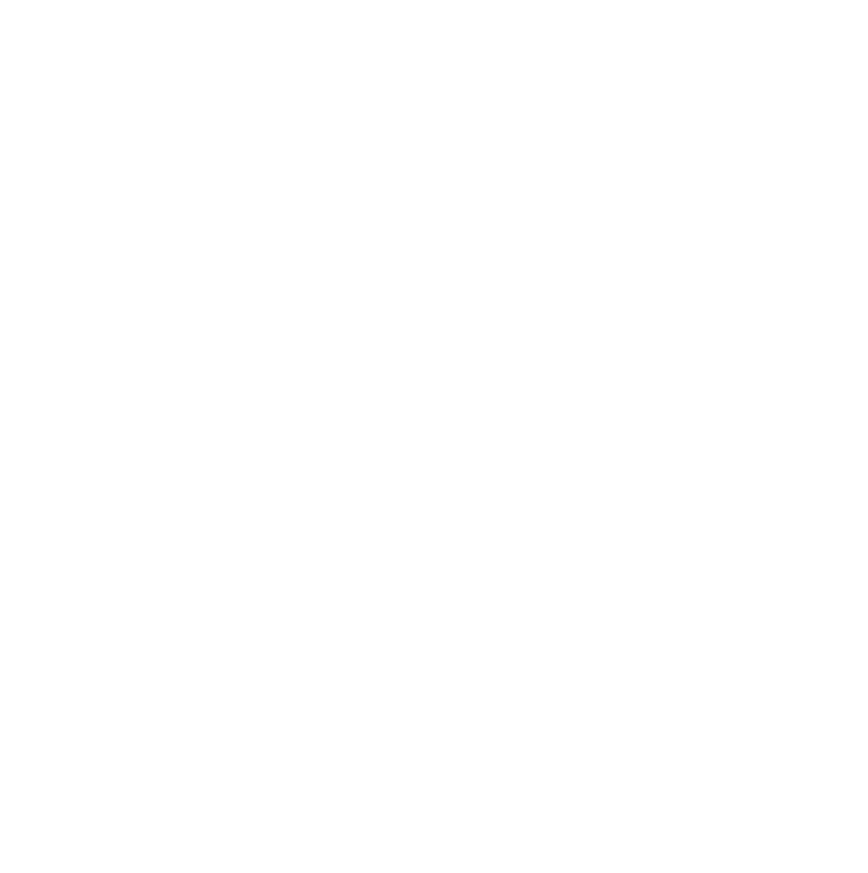
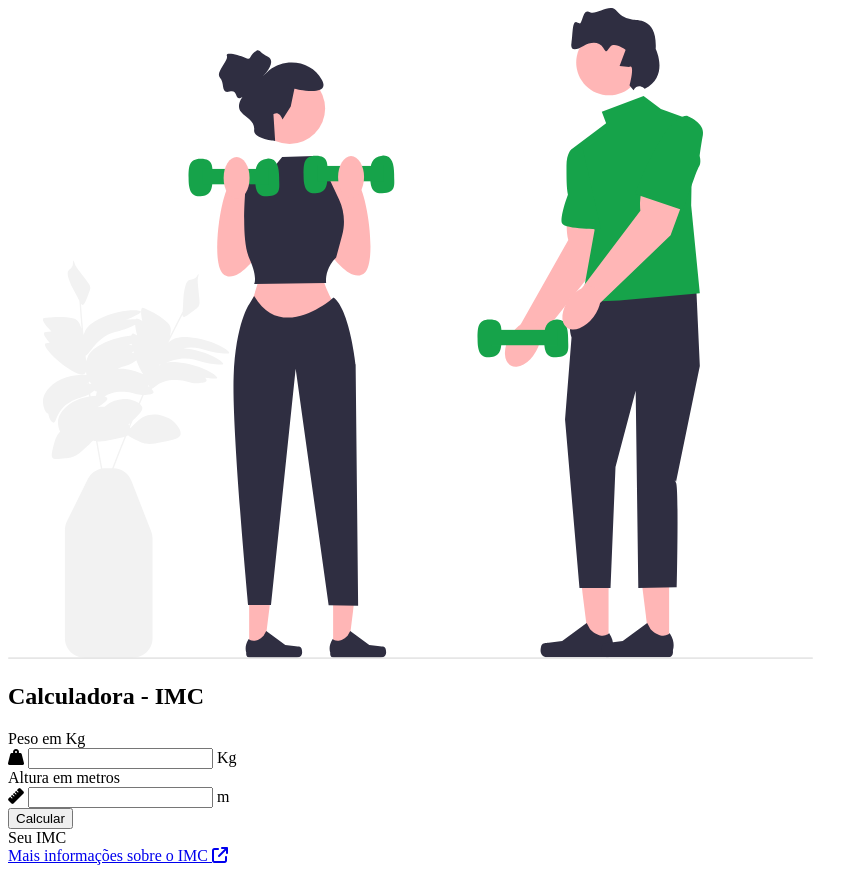
Before and after one commit to wislaargolo/calculadora-imc, a plain HTML site: page index.html in a window 1280 px wide. Shown: the whole page, without its empty margins (0-868 px from the left). Before the commit the page ends 800 px from the top, so only its background shows below. Drawn offline with Linux system fonts and the light colour scheme.

Commit message:
esqueleto html

```diff
--- a/index.html
+++ b/index.html
@@ -5,10 +5,67 @@
     <meta name="viewport" content="width=device-width, initial-scale=1.0">
 
     <link rel="stylesheet" href="assets/css/style.css">
+    <link rel="stylesheet" href="https://cdnjs.cloudflare.com/ajax/libs/font-awesome/6.5.1/css/all.min.css" integrity="sha512-DTOQO9RWCH3ppGqcWaEA1BIZOC6xxalwEsw9c2QQeAIftl+Vegovlnee1c9QX4TctnWMn13TZye+giMm8e2LwA==" crossorigin="anonymous" referrerpolicy="no-referrer" />
 
     <title>Calculadora de IMC</title>
 </head>
 <body>
+    <main id="container">
+        <section id="img">
+            <img src="assets/images/ilustration.svg">
+        </section>
 
+        <section id="calculator">
+            <form id="form">
+                <h1 id="title">
+                    Calculadora - IMC
+                </h1>
+
+                <div class="input-box">
+                    <label for="weight">
+                        Peso em Kg
+                    </label>
+                    <div class="input-field">
+                        <i class="fa-solid fa-weight-hanging"></i>
+                        <input type="number" id="weight" required>
+                        <span> Kg </span>
+                    </div>
+                </div>
+
+                <div class="input-box">
+                    <label for="height">
+                        Altura em metros
+                    </label>
+                    <div class="input-field">
+                        <i class="fa-solid fa-ruler"></i>
+                        <input type="number" id="height" required>
+                        <span> m </span>
+                    </div>
+                </div>
+
+                <button id="calculate">
+                    Calcular
+                </button>
+            </form>
+            <div id="infos">
+                <div id="result">
+                    <div id="bmi">
+                        <span id="value"></span>
+                        <span> Seu IMC</span>
+                    </div>
+                        <div id="description">
+                            <span></span>
+                        </div>
+                </div>
+                <div id="more_info">
+                    <a href="https://mundoeducacao.uol.com.br/saude-bem-estar/imc.htm">
+                        Mais informações sobre o IMC
+                        <i class="fa-solid fa-arrow-up-right-from-square"></i>
+                    </a>
+
+                </div>
+            </div>
+        </section>
+    </main>
 </body>
 </html>
```
